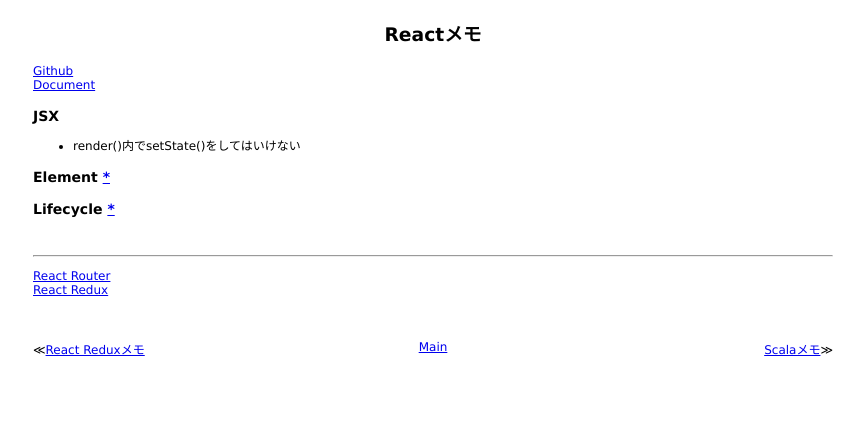
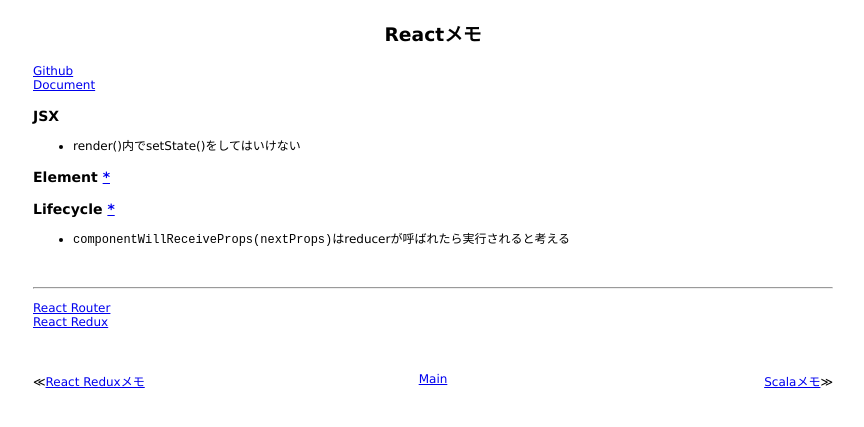
Before and after one commit to 38elements/38elements.github.com, a Jekyll site: the page built from _posts/2017-04-28-react.md, in a window 1280 px wide. Shown: the top 427 px of the page, without its empty margins (207-1071 px from the left). Built offline with Jekyll 4.4.1, drawn with Linux system fonts in a browser that asks for light colours.

Commit message:
Update 2017-04-28-react.md

```diff
--- a/_posts/2017-04-28-react.md
+++ b/_posts/2017-04-28-react.md
@@ -13,6 +13,8 @@ title: Reactメモ
 
 ### Lifecycle [\*](https://facebook.github.io/react/docs/react-component.html#the-component-lifecycle)
 
+* `componentWillReceiveProps(nextProps)`はreducerが呼ばれたら実行されると考える
+
 <br/>
 <hr/>
 
```
